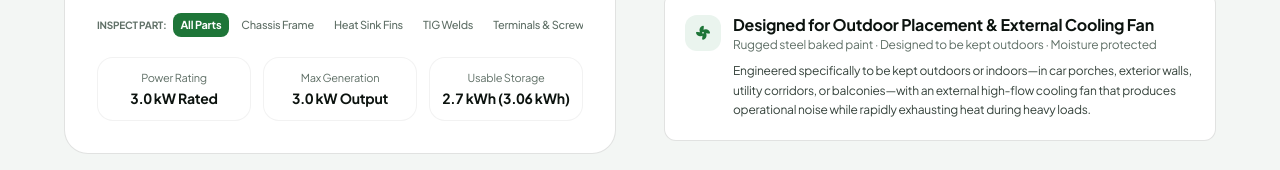
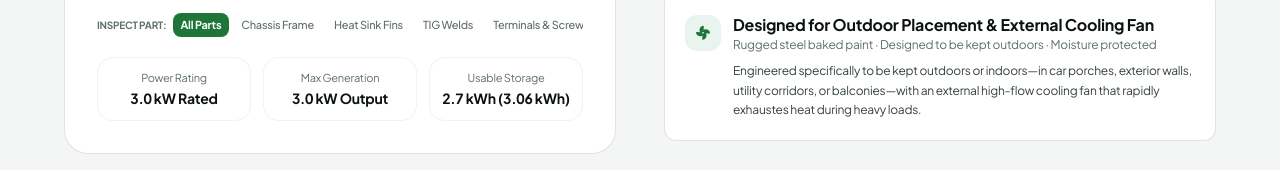
Before and after one commit to care-inverter/norasol-website, a website: page Norasol.html in a window 1280 px wide. Shown: the part 3605-3775 px from the top of the page. Drawn offline with nearby package versions, Linux system fonts and the light colour scheme; some packages are replaced by stand-ins of ours; a script that the page names is missing.

```diff
--- a/Norasol.html
+++ b/Norasol.html
@@ -1120,7 +1120,7 @@
                                     </div>
                                 </div>
                                 <p class="text-xs text-brandBlack-muted pl-12 leading-relaxed">
-                                    Engineered specifically to be kept outdoors or indoors—in car porches, exterior walls, utility corridors, or balconies—with an external high-flow cooling fan that produces operational noise while rapidly exhausting heat during heavy loads.
+                                    Engineered specifically to be kept outdoors or indoors—in car porches, exterior walls, utility corridors, or balconies—with an external high-flow cooling fan that rapidly exhaustes heat during heavy loads.
                                 </p>
                             </div>
 
```
